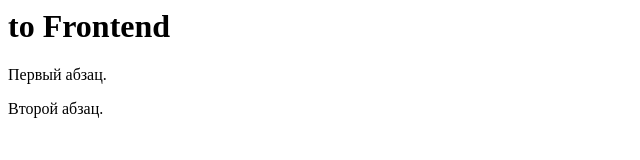
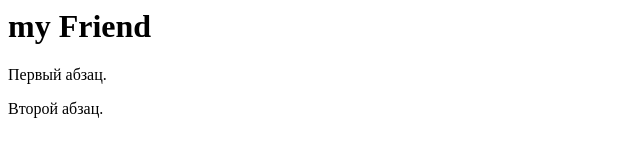
Before and after one commit to Sem19/Test1, a plain HTML site: page homework/index.html in a window 1280 px wide. Shown: the whole page, without its empty margins (0-640 px from the left). Drawn offline with Linux system fonts and the light colour scheme.

Commit message:
name_my_Friend

```diff
--- a/homework/index.html
+++ b/homework/index.html
@@ -5,7 +5,7 @@
   <title>Пример веб-страницы</title>
  </head>
  <body>
-  <h1>to Frontend</h1>
+  <h1>my Friend</h1>
   <p>Первый абзац.</p>
   <p>Второй абзац.</p>
  </body>
```
